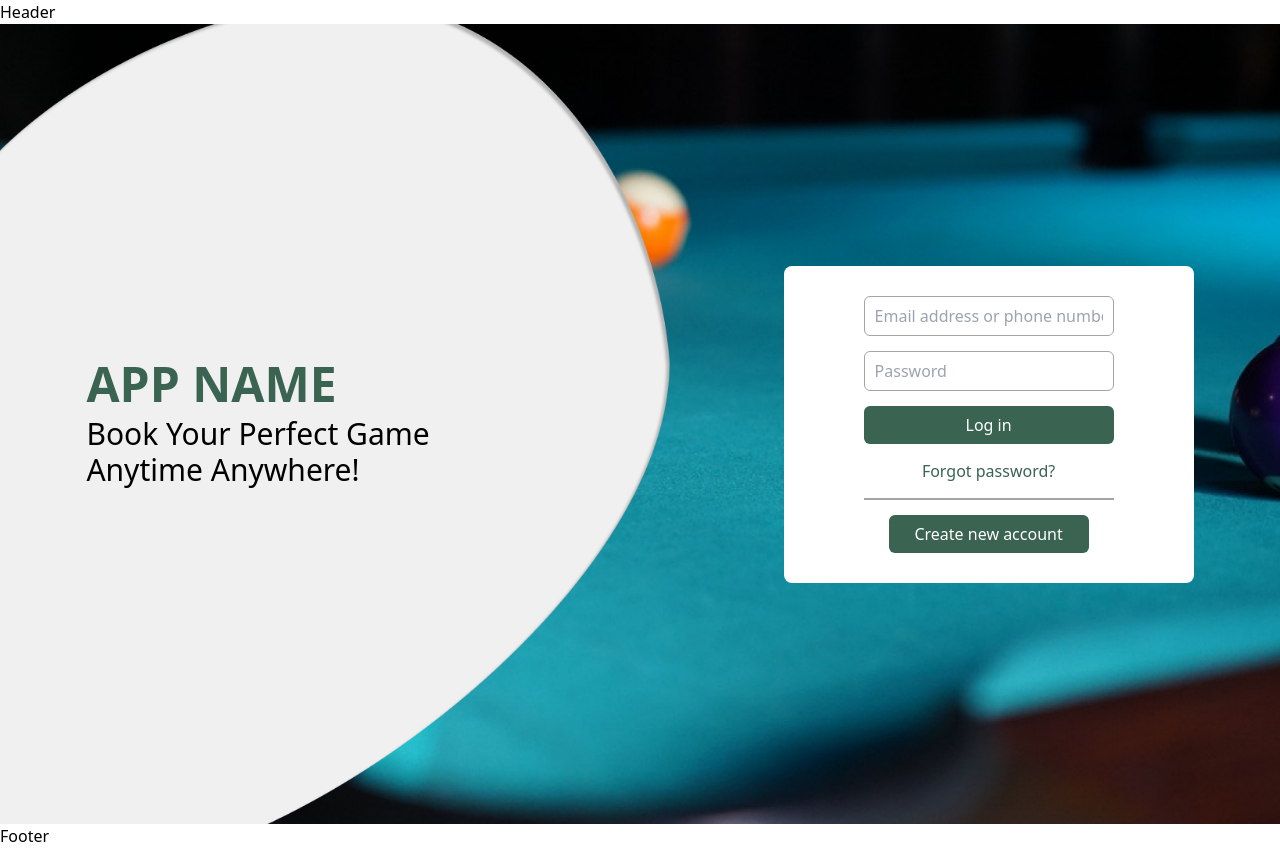
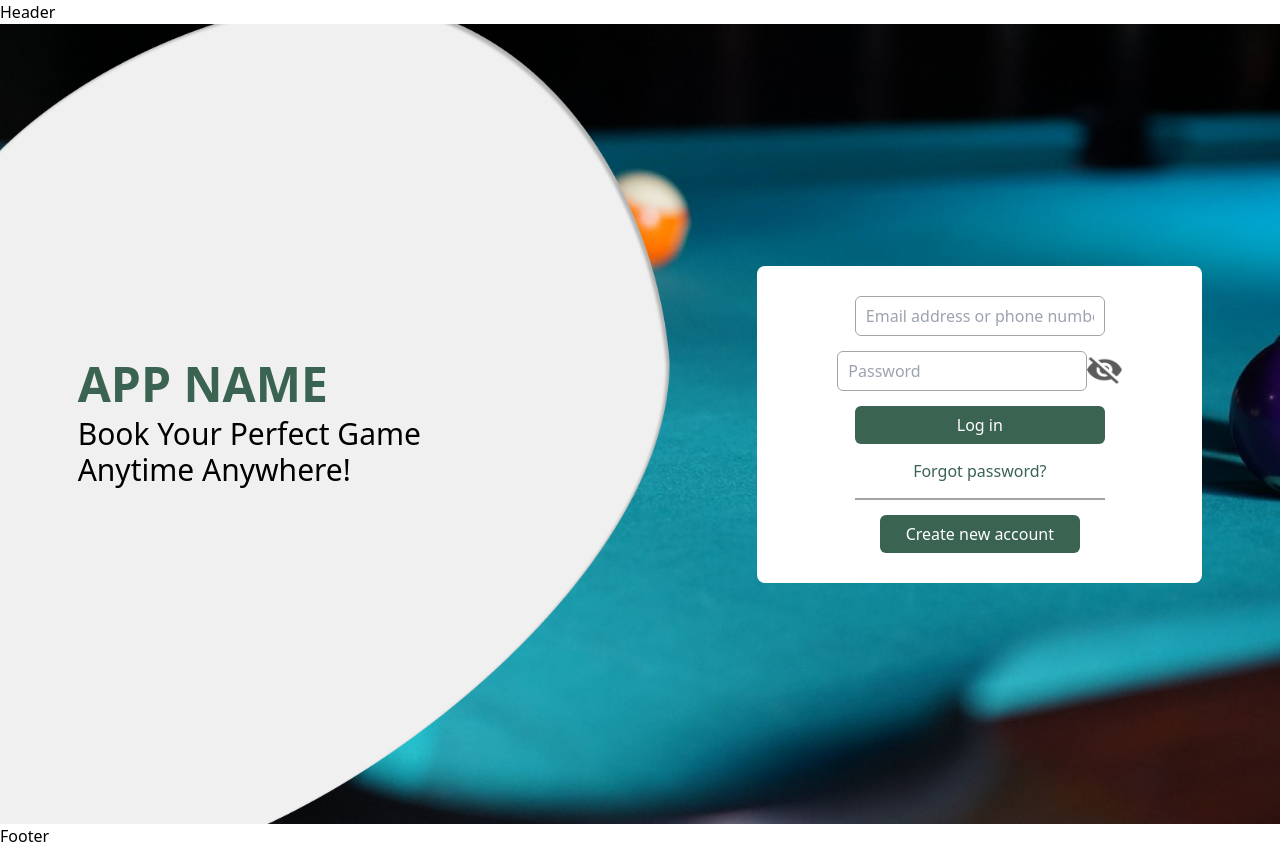
Before and after one commit to trihuynhnhut0107/BilliardStoreManagement, a Nuxt app in the folder Front-end/Store-side/: page /login in a window 1280 px wide. Built offline with nearby package versions, Linux system fonts and the light colour scheme.

Commit message:
dont merge

```diff
--- a/Front-end/Store-side/pages/index.vue
+++ b/Front-end/Store-side/pages/index.vue
@@ -1,5 +1,7 @@
 <template>
-  <div></div>
+  <div>
+    <RouterLink to="/login"></RouterLink>
+  </div>
 </template>
 
 <script setup></script>
--- a/Front-end/Store-side/pages/login.vue
+++ b/Front-end/Store-side/pages/login.vue
@@ -8,8 +8,10 @@
         <div>
           <input type="text" placeholder="Email address or phone number" class="w-[250px] h-[40px] p-[10px] border border-[#A4A4A4] rounded-md">
         </div>
-        <div>
-          <input type="password" placeholder="Password" class="w-[250px] h-[40px] p-[10px] border border-[#A4A4A4] rounded-md">
+        <div class="password-input">
+          <input :type="isPasswordVisible ? 'text' : 'password'"
+                 placeholder="Password" class="w-[250px] h-[40px] p-[10px] border border-[#A4A4A4] rounded-md">
+          <img src="../public/Icon/eye-close.png" @click.prevent={togglePassword}>
         </div>
         <div class="w-[250px] bg-[#3A6351] text-white rounded-md text-center p-[7px]">
           <input type="submit" value="Log in" class="w-full bg-transparent text-white cursor-pointer">
@@ -18,19 +20,36 @@
           Forgot password?
         </RouterLink>
         <hr class="w-[250px] border border-[#A4A4A4] p-0">
-        <button class="text-white bg-[#3A6351] w-[200px] p-[7px] rounded-md">
-          <RouterLink to="/createaccount">Create new account</RouterLink>
+        <button class="text-white bg-[#3A6351] w-[200px] p-[7px] rounded-md" onclick={togglePassword}>
+          <RouterLink >Create new account</RouterLink>
         </button>
       </form>
     </div>
   </template>
 
   <script setup>
+    const isPasswordVisible = false
 
+    function togglePassword(){
+      // isPasswordVisible = !isPasswordVisible
+      alert("Hi")
+    }
   </script>
 
   <style>
   .bg-img {
     background-image: url(../public/Image/Login_page.png);
   }
+
+  .password-input {
+    display: flex;
+    align-items: center;
+
+  }
+
+  .password-input img{
+    width: 35px;
+    cursor: pointer;
+
+  }
 </style>
```
Also changed, not shown: Front-end/Store-side/public/Icon/eye-close.png (added), Front-end/Store-side/public/Icon/eye-open.png (added).
